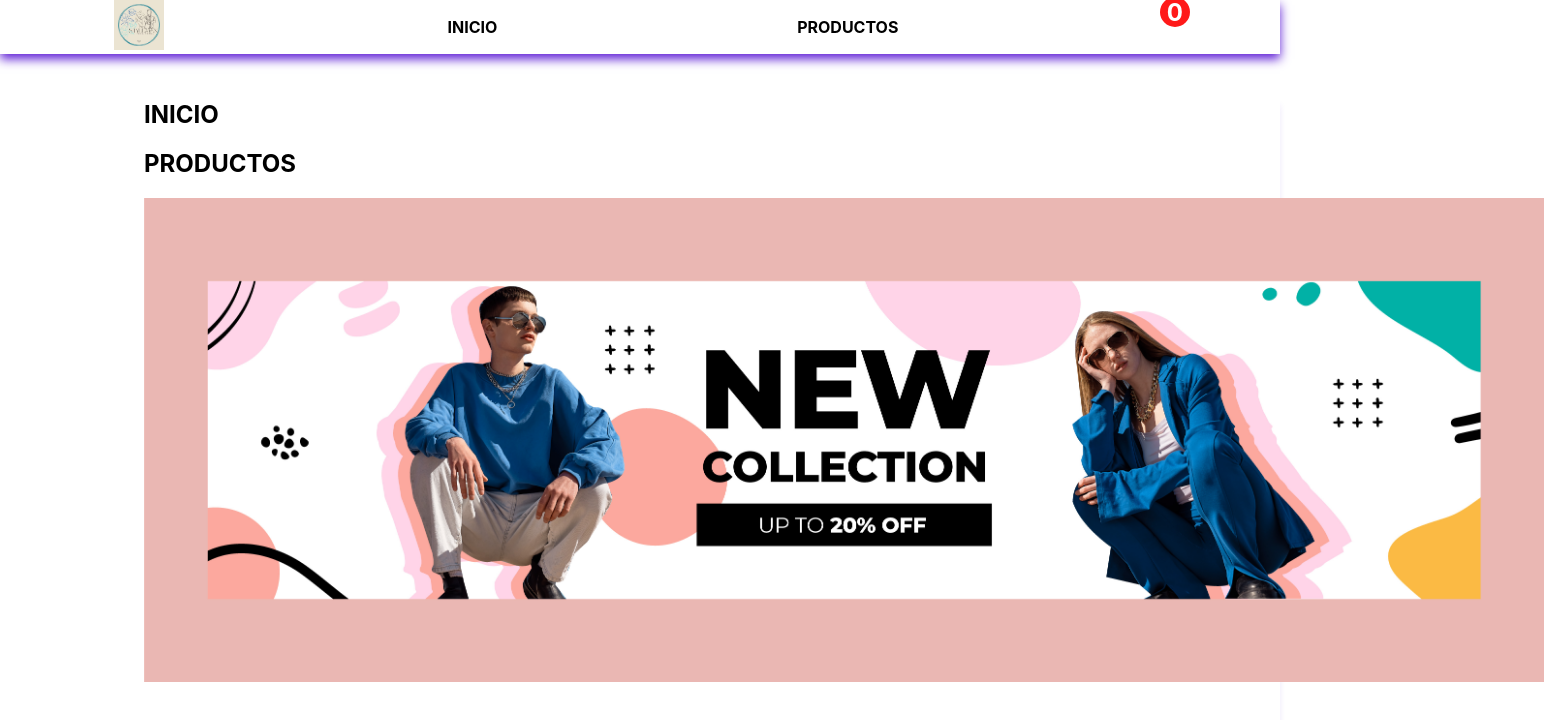
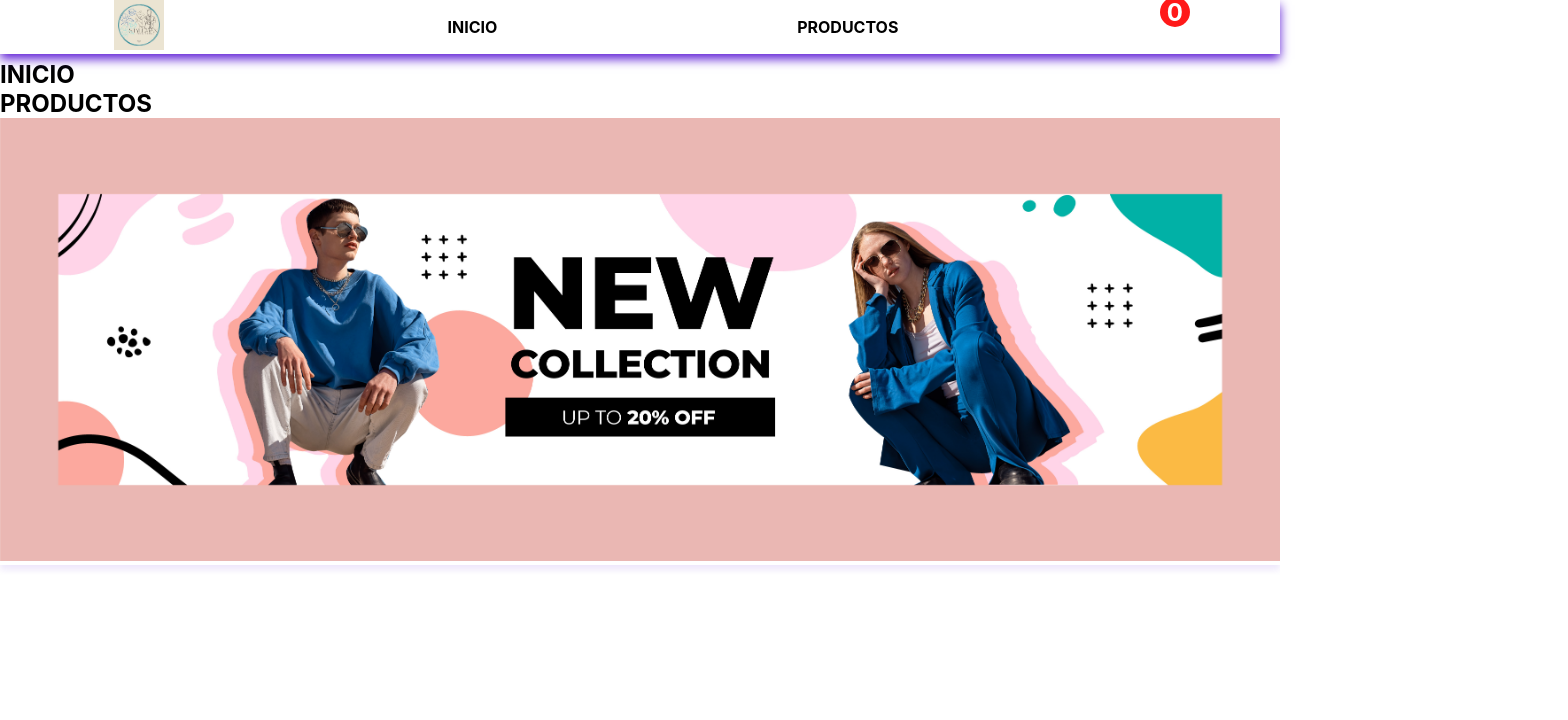
Before and after one commit to Zampsoftware/Zampsoftwareproject, a React (Create React App) app: page /inicio2 in a window 1280 px wide. Shown: the top 720 px of the page, 1568 px wide, since content can reach past the window. Built offline with nearby package versions, Linux system fonts and the light colour scheme; some icons are missing.

Commit message:
se agrego la funcion de inicio y se corrigieron errores, falta agregar funciones a el carrito y pulir el inicio, al presionar click, hay que presionar doble. se requiere corregir eso.

```diff
--- a/src/component/headers/inicio/inicio2/index.js
+++ b/src/component/headers/inicio/inicio2/index.js
@@ -4,7 +4,7 @@ import { Link } from "react-router-dom";
 export const Inicio2 = () => {
     return(
      <div className="inicio2">
-     <Link to="*" >
+     <Link to="/inicio2" >
       <h1 className="title2">INICIO</h1>
 
      </Link>
--- a/src/component/paginas.js
+++ b/src/component/paginas.js
@@ -9,7 +9,7 @@ const Paginas = () => {
       <Routes>
 
         <Route path="/productolista" element={<Productolista />} />
-        <Route path="*" element={<Inicio />} />
+        <Route path="/*" element={<Inicio />} />
         <Route path="/inicio2" element={<Inicio2 />} />
       </Routes>
     </section>
--- a/src/index.css
+++ b/src/index.css
@@ -1,6 +1,7 @@
 body {
   margin: 0;
   padding:0;
+  border:#5d1cd5;
   font-family: -apple-system, BlinkMacSystemFont, 'Segoe UI', 'Roboto', 'Oxygen',
     'Ubuntu', 'Cantarell', 'Fira Sans', 'Droid Sans', 'Helvetica Neue',
     sans-serif;
@@ -30,7 +31,6 @@ header{
    max-width: 100%;
    overflow: hidden;
    display:flex;
-   justify-content: space-around;
    align-items: center;
    flex-wrap: wrap;
    box-sizing:border-box;
@@ -39,9 +39,7 @@ header{
    position:fixed;
    top: 0;
    left : 0;
-   display: flex;
   justify-content: space-around;
-  align-items: center;
   background-color: white;
   box-shadow: 0 5px 10px #5d1cd5;
 }
@@ -209,16 +207,25 @@ header .cart span{
   width: 250px;
   height: 250px;
 } .portada{
-  width: 1400px;
+  width: 100%;
   height: auto;
   object-fit:cover;
+  margin: 0;
+  padding: 0;
 } .inicio2{
   width: 100%;
-  margin: 0 auto;
-  padding:  9rem;
+  margin: 0;
+  padding:  0;
   text-align:left;
-  margin-top: 100px;
+  margin-top: 60px;
   padding-top: 0;
+} .title2{
+  margin:0;
+  padding:0;
+} @media (max-width: 600px) {
+  .inicio2 {
+    margin-top: 80px;
+  }
 }
 
 @media only screen and (max-width:600px){
```
Also changed, not shown: 1 other file (tests, documents, lock files or other folders).
